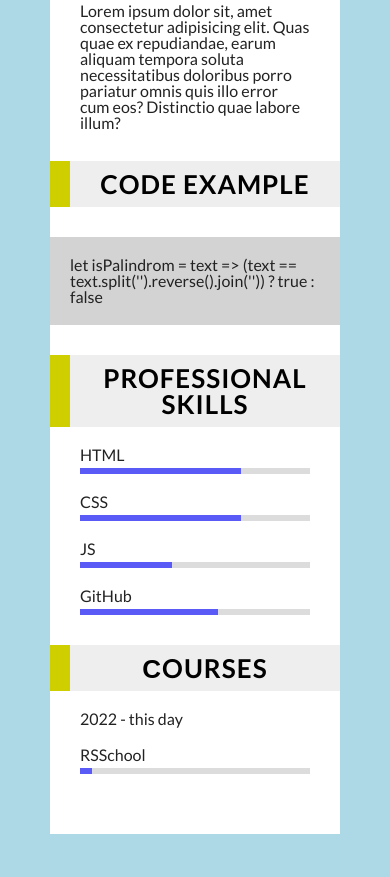
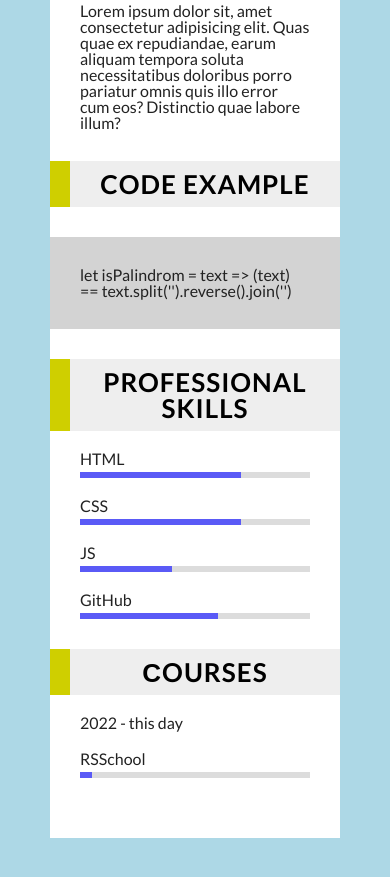
Before and after one commit to Uttake/rsschool-cvstage0, a plain HTML site: page index.html in a window 390 px wide. Shown: the part 1121-1998 px from the top of the page. Drawn offline with Linux system fonts and the light colour scheme.

Commit message:
fix: fixed errors

```diff
--- a/index.html
+++ b/index.html
@@ -15,7 +15,7 @@
     <div class="left__side">
         <div class="profile__info">
             <div class="left__img">
-                <img src="/img/My photo.jpg" alt="My photo" class="profile__photo">
+                <img src="/img/Myphoto.jpg" alt="My photo" class="profile__photo">
             </div>
             <h2 class="profile__title">Anton Kazimirov</h2>
         </div>
@@ -43,15 +43,15 @@
         <ul class="languages__list">
             <li class="languages__item">
                 <span class="languages__text">Belarusian</span>
-                <span class="procent"><div class="procent__belarusian"></div></span>
+                <div class="procent"><p class="procent__belarusian"></p></div>
             </li>
             <li class="languages__item">
                 <span class="languages__text">Russian</span>
-                <span class="procent"><div class="procent__russian"></div></span>
+                <div class="procent"><p class="procent__russian"></p></div>
             </li>
             <li class="languages__item">
                 <span class="languages__text">English</span>
-                <span class="procent"><div class="procent__english"></div></span>
+                <div class="procent"><p class="procent__english"></p></div>
             </li>
         </ul>
     </div>
@@ -64,11 +64,11 @@
             <h3 class="title__h3">Code example</h3>
         </div>
 
-        <code>
+        <div class="code__wrapper">
             <p class="code__example">
-                let isPalindrom = text => (text == text.split('').reverse().join('')) ? true : false
+                let isPalindrom = text => (text) == text.split('').reverse().join('')
             </p>
-        </code>
+        </div>
 
         <div class="right__block code">
             <h3 class="title__h3">Professional skills</h3>
@@ -76,19 +76,19 @@
         <ul class="professional__list">
             <li class="professional__item">
                 <span class="professional__text">HTML</span>
-                <span class="procent procent__professional"><div class="professional__html"></div></span>
+                <div class="procent procent__professional"><p class="professional__html"></p></div>
             </li>
             <li class="professional__item">
                 <span class="professional__text">CSS</span>
-                <span class="procent procent__professional"><div class="professional__css"></div></span>
+                <div class="procent procent__professional"><p class="professional__css"></p></div>
             </li>
             <li class="professional__item">
                 <span class="professional__text">JS</span>
-                <span class="procent procent__professional"><div class="professional__js"></div></span>
+                <div class="procent procent__professional"><p class="professional__js"></p></div>
             </li>
             <li class="professional__item">
                 <span class="professional__text">GitHub</span>
-                <span class="procent procent__professional"><div class="professional__github"></div></span>
+                <div class="procent procent__professional"><p class="professional__github"></p></div>
             </li>
         </ul>
         <div class="courses right__block">
@@ -100,11 +100,10 @@
             </li>
             <li class="courses__item">
                 <span class="courses__text">RSSchool</span>
-                <span class="courses__procent procent"><div class="courses__rs"></div></span>
+                <div class="courses__procent procent"><p class="courses__rs"></p></div>
             </li>
         </ul>
     </div>
-
 </div>
 </body>
 </html>
--- a/style.css
+++ b/style.css
@@ -525,7 +525,7 @@ body {
     position: absolute;
     left: 0;
     top: 0;
-    height: 100%;
+    height: 6px;
     background: rgb(90, 90, 246);
     width: 80%;
 }
@@ -571,10 +571,13 @@ body {
 .code {
     margin-top: 30px;
 }
+.code__wrapper {
+    padding-top: 30px;
+}
 .code__example {
-    margin-top: 30px;
-    padding: 30px;
+    padding: 30px 30px;
     background-color: lightgray;
+
 }
 
 .professional__item {
@@ -652,8 +655,5 @@ body {
         padding: 20px 15px;
     }
 
-    .code__example {
-        padding: 20px;
-    }
 
 }
```
Also changed, not shown: img/Myphoto.jpg (renamed from img/My photo.jpg).
